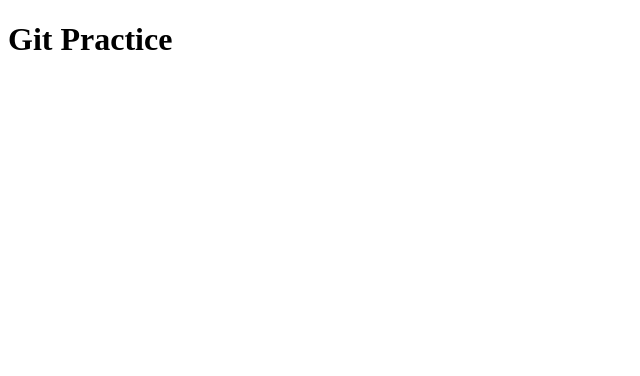
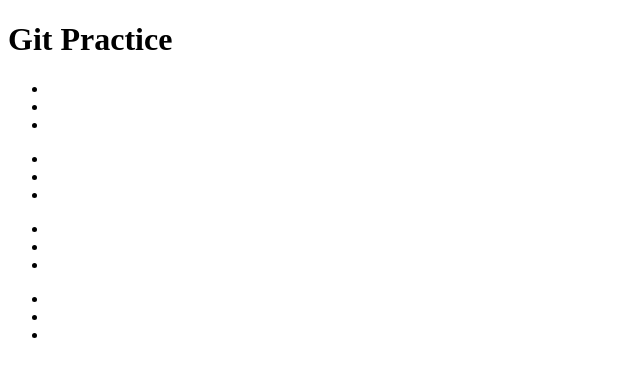
Before and after one commit to danieladisu/AppleHomePageReactClone, a plain HTML site: page pages/index.html in a window 1280 px wide. Shown: the full height of the page, 0-640 px from the left. Drawn offline with Linux system fonts and the light colour scheme.

Commit message:
Created 4 div

```diff
--- a/pages/index.html
+++ b/pages/index.html
@@ -11,6 +11,35 @@
 <body>
     <h1>Git Practice</h1>
 
+    <div class="test1">
+        <ul>
+            <li></li>
+            <li></li>
+            <li></li>
+        </ul>
+    </div>
+    <div class="test2">
+        <ul>
+            <li></li>
+            <li></li>
+            <li></li>
+        </ul>
+    </div>
+    <div class="test3">
+        <ul>
+            <li></li>
+            <li></li>
+            <li></li>
+        </ul>
+    </div>
+    <div class="test4">
+        <ul>
+            <li></li>
+            <li></li>
+            <li></li>
+        </ul>
+    </div>
+
 </body>
 
 </html>
```
